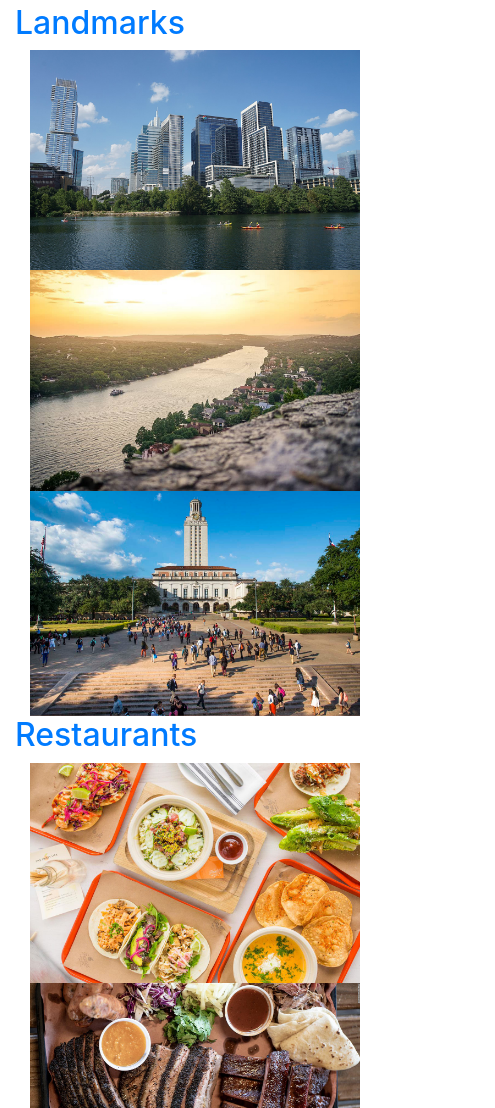
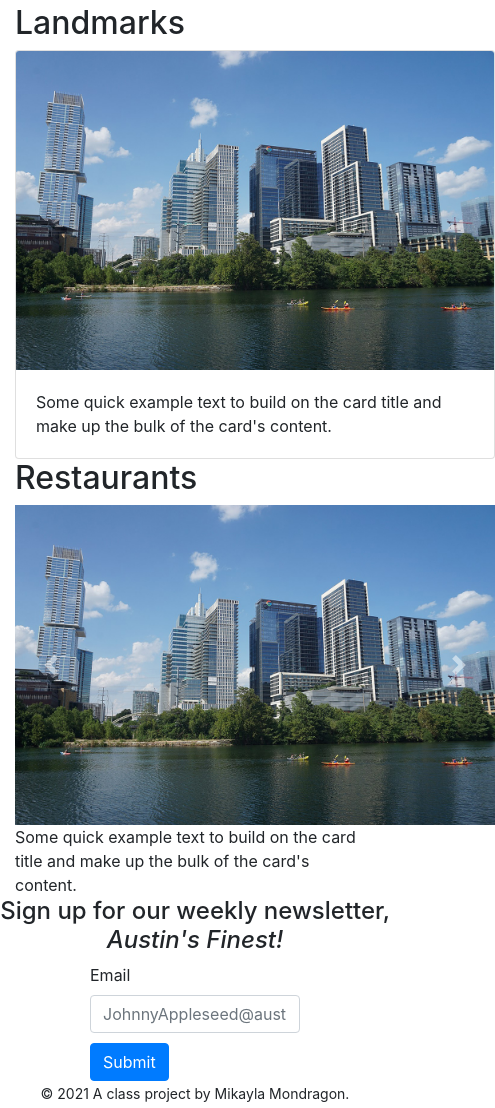
Before and after one commit to mikaylamondragon/mikaylamondragon-final, a website: page src/njk/index.njk in a window 390 px wide. Shown: the part 484-1592 px from the top of the page, 495 px wide, since content can reach past the window. Drawn offline with nearby package versions, Linux system fonts and the light colour scheme; files that its build step writes are made by us from their sources; files whose address does not match are found by name.

Commit message:
adding carousels instead of cards

```diff
--- a/src/njk/index.njk
+++ b/src/njk/index.njk
@@ -8,25 +8,48 @@
 <div class="container">
   <h1>Howdy, Partner!</h1>
   <p>Description of the website goe here. NEED TO WRITE THIS LATER!!!!!!!!</p>
-    <div class = "row-lg-12">
-      <h2> <a href= "#">Landmarks</a></h2>
-      <div class = "col-sm-4">
-        <img src = "../img/landmarks/lady-bird-lake.jpg" alt= "Lake" class = "img-fluid">
-        <img src = "../img/landmarks/mount-bonnell.jpg" alt = "Texas State capitol" class = "img-fluid">
-        <img src = "../img/landmarks/univ-of-tx.jpg" alt = "University of Texas" class = "img-fluid">
+  <div class = "row">
+    <div class="col-sm-12 col-lg-6">
+      <h2> Landmarks</h2>
+        <div class="card" style="width: 30rem;">
+          <img src="../img/landmarks/lady-bird-lake.jpg" class="card-img-top img-fluid"  alt="lake">
+          <div class="card-body">
+            <p class="card-text">Some quick example text to build on the card title and make up the bulk of the card's content.</p>
+          </div>
+        </div>
+    </div>
+    <div class="col-sm-12 col-lg-6">
+      <h2> Restaurants</h2>
+        <div id = "carouselExampleControls" class=" carousel slide" data-ride="carousel" style="width: 30rem;">
+        <div class="carousel-inner">
+          <div class="carousel-item active">
+            <a href = "#">
+            <img src="img/landmarks/lady-bird-lake.jpg" class="d-block w-100" alt="...">
+            </a>
+          </div>
+          <!--
+          <div class="carousel-item">
+            <img src="img/kraken02.jpg" class="d-block w-100" alt="...">
+          </div>
+          <div class="carousel-item">
+            <img src="img/kraken03.jpg" class="d-block w-100" alt="...">
+          </div>
+          -->
+        </div>
+
+        <a class="carousel-control-prev" href="#carouselExampleControls" role="button" data-slide="prev">
+          <span class="carousel-control-prev-icon" aria-hidden="true"></span>
+          <span class="sr-only">Previous</span>
+        </a>
+        <a class="carousel-control-next" href="#carouselExampleControls" role="button" data-slide="next">
+          <span class="carousel-control-next-icon" aria-hidden="true"></span>
+          <span class="sr-only">Next</span>
+        </a>
+      </div>
+            <p class="card-text">Some quick example text to build on the card title and make up the bulk of the card's content.</p>
+        </div>
       </div>
     </div>
-  <div class = "row-lg-12">
-    <h2><a href= "#"> Restaurants</a></h2>
-  </div>
-  <div class = "col-lg-4">
-    <img src = "../img/restaurants/peached-tortilla.jpg" alt= "tacos" class = "img-fluid">
-  </div>
-  <div class = "col-lg-4">
-    <img src = "../img/restaurants/valentinas.jpg" alt = "barbeque" class = "img-fluid">
-  </div>
-  <div class = "col-lg-4">
-    <img src = "../img/restaurants/patrizis.jpg" class = "img-fluid">
   </div>
     <!--
     <div class = "row-lg-12">
```
Also changed, not shown: src/njk/_templates/bake-restaurants.njk (added, +25 -0 lines), docs/index.html.
